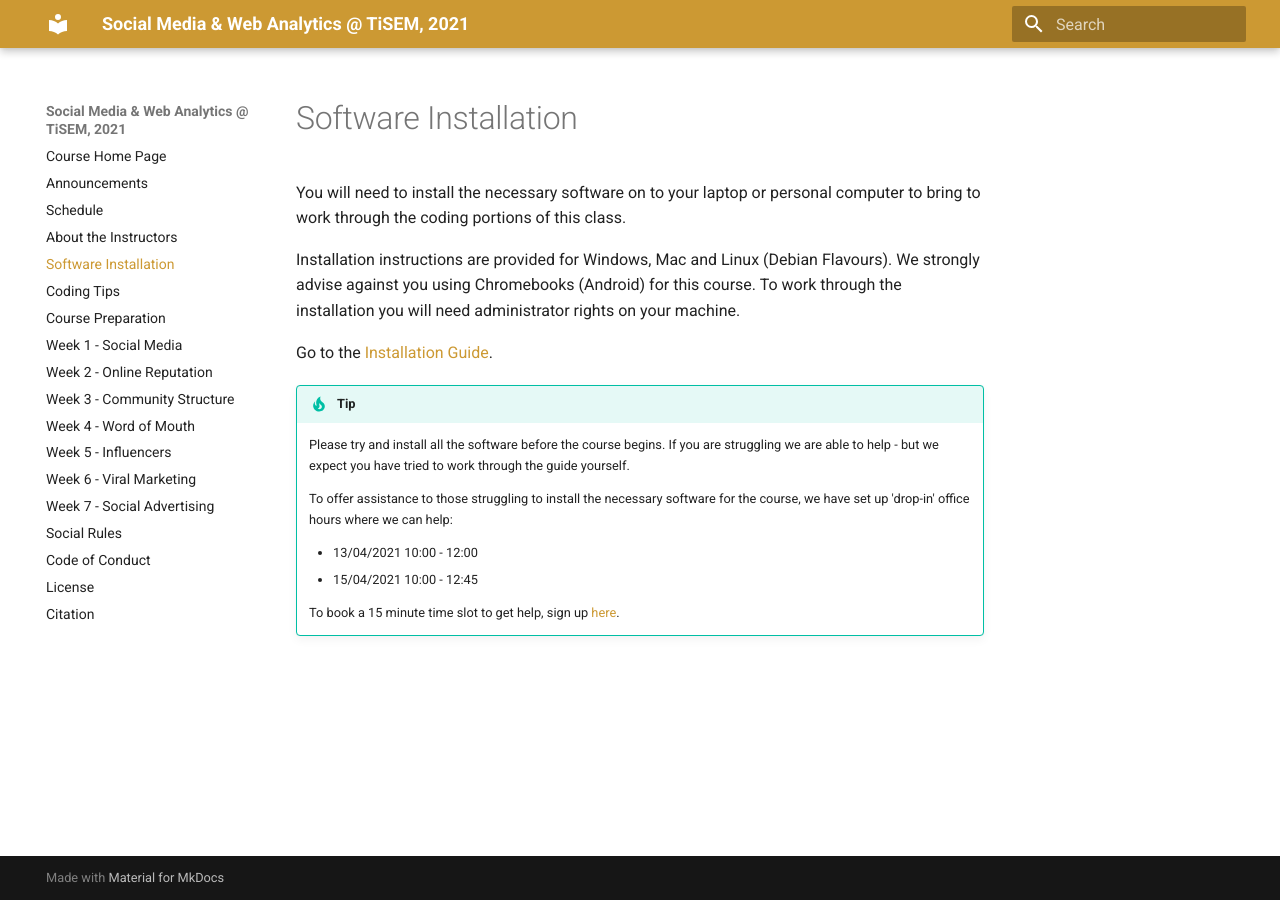
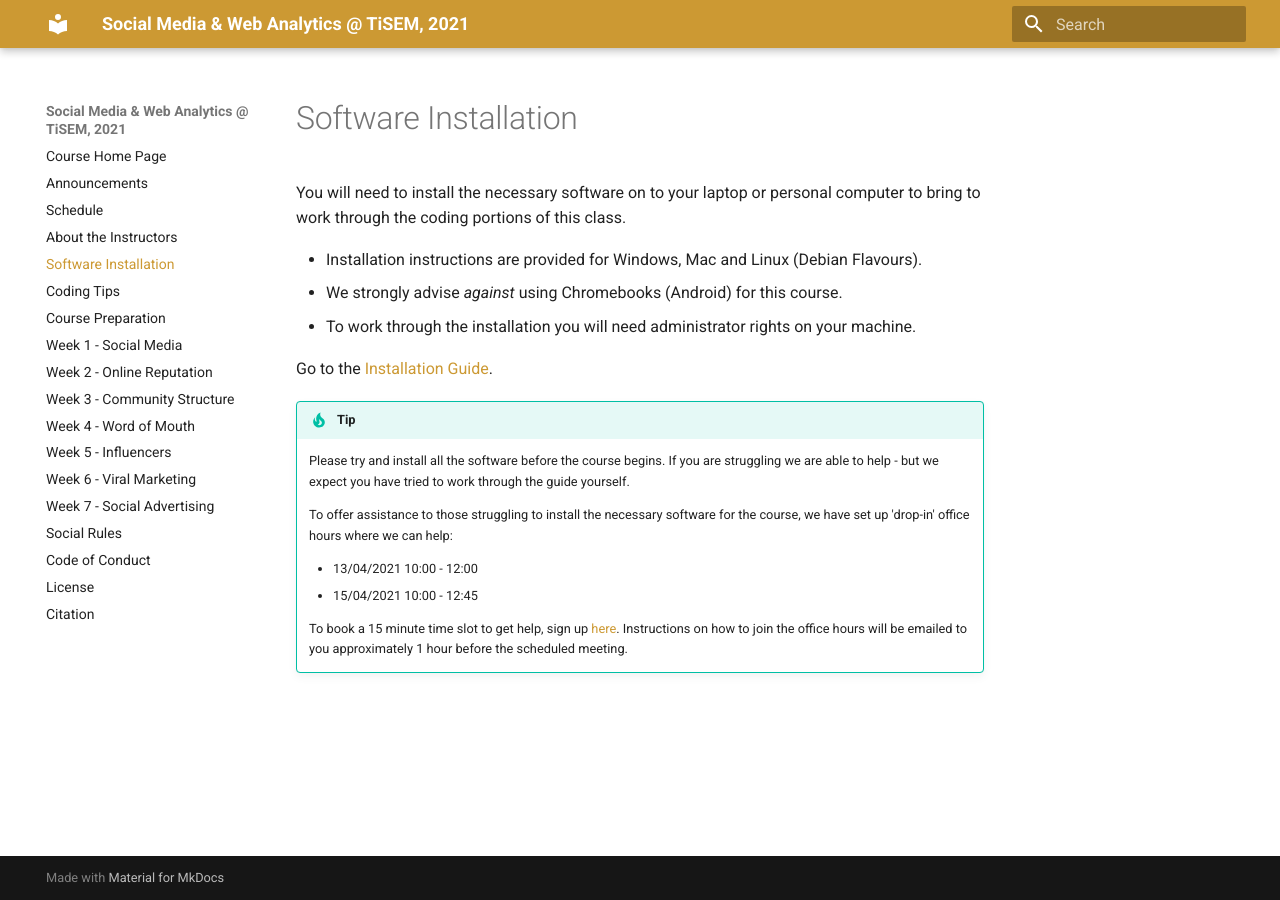
Before and after one commit to tisem-digital-marketing/2021-smwa, an MkDocs documentation site: the page built from docs/software_install.md, in a window 1280 px wide. Built offline with MkDocs 1.6.1 and Material for MkDocs 9.7.7, drawn with Linux system fonts in a browser that asks for light colours; old or Windows-style settings are respelled for this version of MkDocs; some of the changed lines change nothing that is shown.

Commit message:
improve install guide page

```diff
--- a/docs/software_install.md
+++ b/docs/software_install.md
@@ -2,9 +2,9 @@
 
 You will need to install the necessary software on to your laptop or personal computer to bring to work through the coding portions of this class.
 
-Installation instructions are provided for Windows, Mac and Linux (Debian Flavours).
-We strongly advise against you using Chromebooks (Android) for this course.
-To work through the installation you will need administrator rights on your machine.
+* Installation instructions are provided for Windows, Mac and Linux (Debian Flavours).
+* We strongly advise *against* using Chromebooks (Android) for this course.
+* To work through the installation you will need administrator rights on your machine.
 
 Go to the [Installation Guide](https://tisem-digital-marketing.github.io/2021-smwa-installation-guide/).
 
@@ -18,3 +18,4 @@ Go to the [Installation Guide](https://tisem-digital-marketing.github.io/2021-sm
     * 15/04/2021 10:00 - 12:45
 
     To book a 15 minute time slot to get help, sign up [here](https://calendly.com/lachlan-deer/office-hours).
+    Instructions on how to join the office hours will be emailed to you approximately 1 hour before the scheduled meeting.
```
